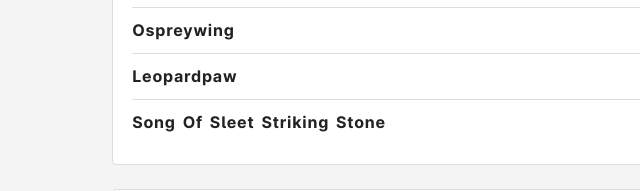
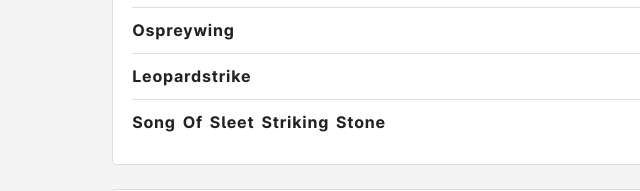
Before and after one commit to Beechface/wcc, a plain HTML site: page index.html in a window 1280 px wide. Shown: the part 1603-1794 px from the top of the page, 0-640 px from the left. Drawn offline with Linux system fonts and the light colour scheme.

Commit message:
Update index.html

```diff
--- a/index.html
+++ b/index.html
@@ -53,7 +53,7 @@
 					<li><a href="char/oceanripple.html" class="oceanripple">Oceanripple</a><span>Coastal Kin</span></li>
 					<li><a href="char/sparrowthatperchesonstone.html" class="sparrow">Sparrow That Perches On Stone</a><span>Tribe of Endless Skies</span></li>
 					<li><a href="char/ospreywing.html" class="ospreywing">Ospreywing</a><span>Riverclan NPC</span></li>
-					<li><a href="char/leopard.html" class="leopard">Leopardpaw</a><span>Thunderclan Mystery</span></li>
+					<li><a href="char/leopardstrike.html" class="leopard">Leopardstrike</a><span>Thunderclan Mystery</span></li>
 					<li><a href="char/songofsleetstrikingstone.html" class="sleet">Song Of Sleet Striking Stone</a><span>Tribe of Endless Skies</span></li>
 				</ul>
 			</section>
```
